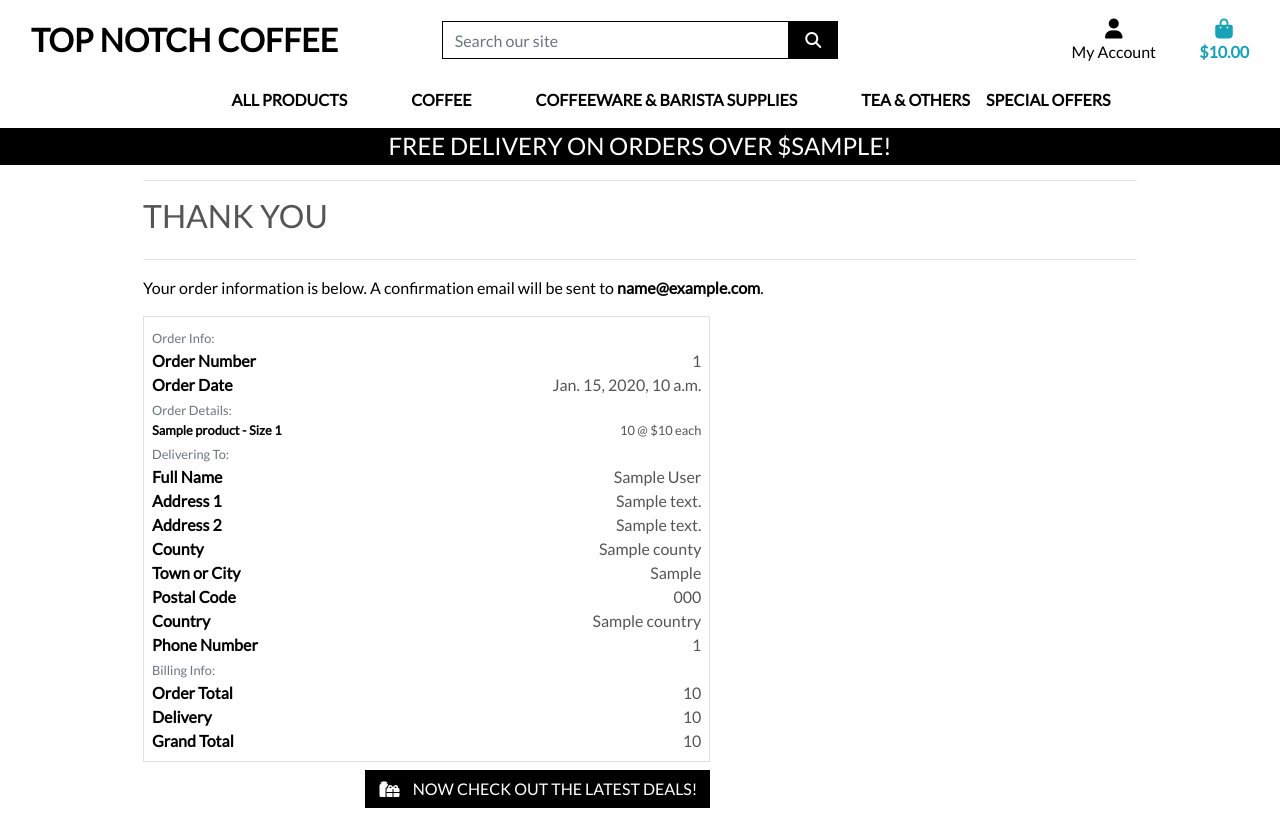
After one commit to SantiagoYanezFerreiro/Top_Notch_Coffee, a Django app: template checkout/templates/checkout/checkout_success.html in a window 1280 px wide. The commit adds this page. Run offline with Django 3.2, Linux system fonts and the light colour scheme; the template is opened without the code that fills it: most values are stand-ins (such as "Sample title", 1, 10 or a date in 2020); some libraries are stand-ins or nearby versions.

Commit message:
checkout app

```diff
--- a/checkout/__init__.py
+++ b/checkout/__init__.py
@@ -0,0 +1 @@
+default_app_config = 'checkout.apps.CheckoutConfig'
--- a/checkout/models.py
+++ b/checkout/models.py
@@ -22,6 +22,8 @@ class Order(models.Model):
     delivery_cost = models.DecimalField(max_digits=6, decimal_places=2, null=False, default=0)
     order_total = models.DecimalField(max_digits=10, decimal_places=2, null=False, default=0)
     grand_total = models.DecimalField(max_digits=10, decimal_places=2, null=False, default=0)
+    original_bag = models.TextField(null=False, blank=False, default='')
+    stripe_pid = models.CharField(max_length=254, null=False, blank=False, default='')
 
     def _generate_order_number(self):
         """
@@ -34,7 +36,7 @@ class Order(models.Model):
         Update grand total each time a line item is added,
         accounting for delivery costs.
         """
-        self.order_total = self.lineitems.aggregate(Sum('lineitem_total'))['lineitem_total__sum']
+        self.order_total = self.lineitems.aggregate(Sum('lineitem_total'))['lineitem_total__sum'] or 0
         if self.order_total < settings.FREE_DELIVERY_THRESHOLD:
             self.delivery_cost = self.order_total * settings.STANDARD_DELIVERY_PERCENTAGE / 100
         else:
--- a/checkout/signals.py
+++ b/checkout/signals.py
@@ -11,7 +11,7 @@ def update_on_save(sender, instance, created, **kwargs):
     instance.order.update_total()
 
 @receiver(post_delete, sender=OrderLineItem)
-def update_on_save(sender, instance, **kwargs):
+def update_on_delete(sender, instance, **kwargs):
     """
     Update order total on lineitem delete
     """
--- /dev/null
+++ b/checkout/templates/checkout/checkout_success.html
@@ -0,0 +1,204 @@
+{% extends "base.html" %}
+{% load static %}
+
+{% block extra_css %}
+    <link rel="stylesheet" href="{% static 'checkout/css/checkout.css' %}">
+{% endblock %}
+
+{% block page_header %}
+    <div class="container header-container">
+        <div class="row">
+            <div class="col"></div>
+        </div>
+    </div>
+{% endblock %}
+
+{% block content %}
+    <div class="overlay"></div>
+    <div class="container">
+        <div class="row">
+            <div class="col">
+                <hr>
+                <h2 class="logo-font mb-4">Thank You</h2>
+                <hr>
+                <p class="text-black">Your order information is below. A confirmation email will be sent to <strong>{{ order.email }}</strong>.</p>
+            </div>
+        </div>
+
+        <div class="row">
+            <div class="col-12 col-lg-7">
+                <div class="order-confirmation-wrapper p-2 border">
+                    <div class="row">
+                        <div class="col">
+                            <small class="text-muted">Order Info:</small>
+                        </div>
+                    </div>
+
+                    <div class="row">
+                        <div class="col-12 col-md-4">
+                            <p class="mb-0 text-black font-weight-bold">Order Number</p>
+                        </div>
+                        <div class="col-12 col-md-8 text-md-right">
+                            <p class="mb-0">{{ order.order_number }}</p>
+                        </div>
+                    </div>
+
+                    <div class="row">
+                        <div class="col-12 col-md-4">
+                            <p class="mb-0 text-black font-weight-bold">Order Date</p>
+                        </div>
+                        <div class="col-12 col-md-8 text-md-right">
+                            <p class="mb-0">{{ order.date }}</p>
+                        </div>
+                    </div>
+
+                    <div class="row">
+                        <div class="col">
+                            <small class="text-muted">Order Details:</small>
+                        </div>
+                    </div>
+
+                    {% for item in order.lineitems.all %}
+                    <div class="row">
+                        <div class="col-12 col-md-4">
+                            <p class="small mb-0 text-black font-weight-bold">
+                                {{ item.product.name }}{% if item.product_size %} - Size {{ item.product.size|upper }}{% endif %}
+                            </p>
+                        </div>
+                        <div class="col-12 col-md-8 text-md-right">
+                            <p class="small mb-0">{{ item.quantity }} @ ${{ item.product.price }} each</p>
+                        </div>
+                    </div>
+                    {% endfor %}
+
+                    <div class="row">
+                        <div class="col">
+                            <small class="text-muted">Delivering To:</small>
+                        </div>
+                    </div>
+
+                    <div class="row">
+                        <div class="col-12 col-md-4">
+                            <p class="mb-0 text-black font-weight-bold">Full Name</p>
+                        </div>
+                        <div class="col-12 col-md-8 text-md-right">
+                            <p class="mb-0">{{ order.full_name }}</p>
+                        </div>
+                    </div>
+
+                    <div class="row">
+                        <div class="col-12 col-md-4">
+                            <p class="mb-0 text-black font-weight-bold">Address 1</p>
+                        </div>
+                        <div class="col-12 col-md-8 text-md-right">
+                            <p class="mb-0">{{ order.street_address1 }}</p>
+                        </div>
+                    </div>
+
+                    {% if order.street_address2 %}
+                    <div class="row">
+                        <div class="col-12 col-md-4">
+                            <p class="mb-0 text-black font-weight-bold">Address 2</p>
+                        </div>
+                        <div class="col-12 col-md-8 text-md-right">
+                            <p class="mb-0">{{ order.street_address1 }}</p>
+                        </div>
+                    </div>
+                    {% endif %}
+
+                    {% if order.county %}
+                    <div class="row">
+                        <div class="col-12 col-md-4">
+                            <p class="mb-0 text-black font-weight-bold">County</p>
+                        </div>
+                        <div class="col-12 col-md-8 text-md-right">
+                            <p class="mb-0">{{ order.county }}</p>
+                        </div>
+                    </div>
+                    {% endif %}
+
+                    <div class="row">
+                        <div class="col-12 col-md-4">
+                            <p class="mb-0 text-black font-weight-bold">Town or City</p>
+                        </div>
+                        <div class="col-12 col-md-8 text-md-right">
+                            <p class="mb-0">{{ order.town_or_city }}</p>
+                        </div>
+                    </div>
+
+                    {% if order.postcode %}
+                    <div class="row">
+                        <div class="col-12 col-md-4">
+                            <p class="mb-0 text-black font-weight-bold">Postal Code</p>
+                        </div>
+                        <div class="col-12 col-md-8 text-md-right">
+                            <p class="mb-0">{{ order.postcode }}</p>
+                        </div>
+                    </div>
+                    {% endif %}
+
+                    <div class="row">
+                        <div class="col-12 col-md-4">
+                            <p class="mb-0 text-black font-weight-bold">Country</p>
+                        </div>
+                        <div class="col-12 col-md-8 text-md-right">
+                            <p class="mb-0">{{ order.country }}</p>
+                        </div>
+                    </div>
+
+                    <div class="row">
+                        <div class="col-12 col-md-4">
+                            <p class="mb-0 text-black font-weight-bold">Phone Number</p>
+                        </div>
+                        <div class="col-12 col-md-8 text-md-right">
+                            <p class="mb-0">{{ order.phone_number }}</p>
+                        </div>
+                    </div>
+
+                    <div class="row">
+                        <div class="col">
+                            <small class="text-muted">Billing Info:</small>
+                        </div>
+                    </div>
+
+                    <div class="row">
+                        <div class="col-12 col-md-4">
+                            <p class="mb-0 text-black font-weight-bold">Order Total</p>
+                        </div>
+                        <div class="col-12 col-md-8 text-md-right">
+                            <p class="mb-0">{{ order.order_total }}</p>
+                        </div>
+                    </div>
+
+                    <div class="row">
+                        <div class="col-12 col-md-4">
+                            <p class="mb-0 text-black font-weight-bold">Delivery</p>
+                        </div>
+                        <div class="col-12 col-md-8 text-md-right">
+                            <p class="mb-0">{{ order.delivery_cost }}</p>
+                        </div>
+                    </div>
+
+                    <div class="row">
+                        <div class="col-12 col-md-4">
+                            <p class="mb-0 text-black font-weight-bold">Grand Total</p>
+                        </div>
+                        <div class="col-12 col-md-8 text-md-right">
+                            <p class="mb-0">{{ order.grand_total }}</p>
+                        </div>
+                    </div>
+                </div>
+            </div>
+        </div>
+        <div class="row">
+			<div class="col-12 col-lg-7 text-right">
+				<a href="{% url 'products' %}?category=new_arrivals,deals,clearance" class="btn btn-black rounded-0 my-2">
+					<span class="icon mr-2">
+						<i class="fas fa-gifts"></i>
+					</span>
+					<span class="text-uppercase">Now check out the latest deals!</span>
+				</a>
+			</div>
+		</div>
+    </div>
+{% endblock %}
--- a/checkout/urls.py
+++ b/checkout/urls.py
@@ -2,5 +2,8 @@ from django.urls import path
 from . import views
 
 urlpatterns = [
-    path('', views.checkout, name='checkout')
+    path('', views.checkout, name='checkout'),
+    path('checkout_success/<order_number>', views.checkout_success, name='checkout_success'),
+    path('cache_checkout_data/', views.cache_checkout_data, name='cache_checkout_data'),
+    path('wh/', webhook, name='webhook'),
 ]
```
Also changed, not shown: checkout/static/checkout/js/stripe_elements.js (added, +118 -0 lines), checkout/templates/checkout/checkout.html (renamed from checkout/templates/checkout.html, +10 -2 lines), checkout/views.py (+124 -8 lines), checkout/webhook_handler.py (added, +118 -0 lines), checkout/webhooks.py (added, +54 -0 lines), top_notch_coffee/settings.py (+7 -2 lines).
